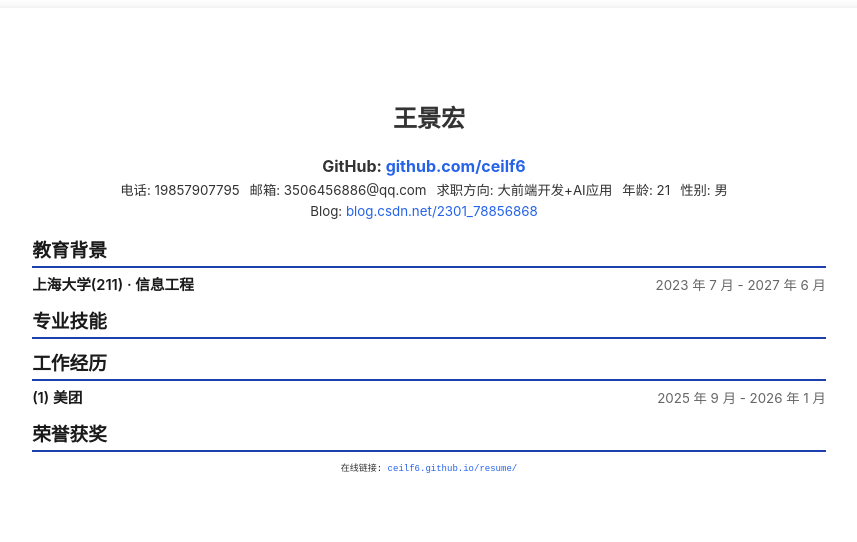
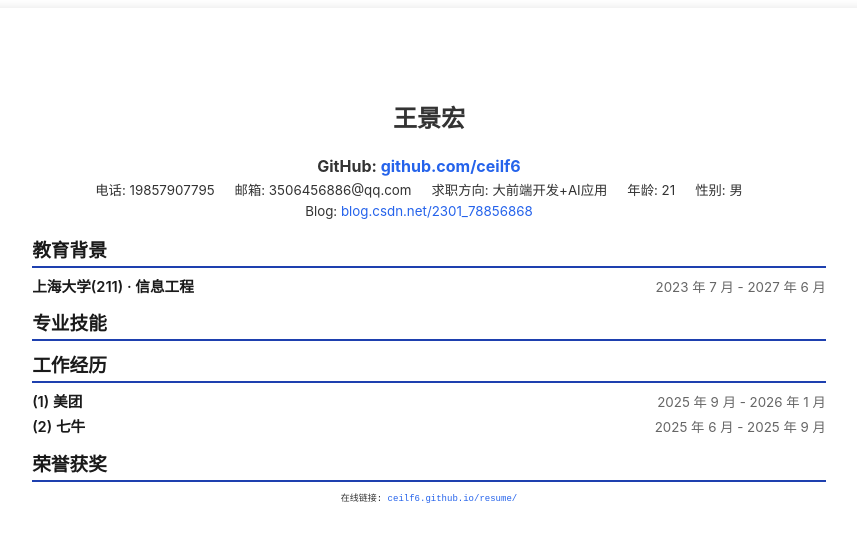
Before and after one commit to ceilf6/resume, a React (Vite) app: page / in a window 1280 px wide. Shown: the top 542 px of the page, without its empty margins (211-1068 px from the left). Built offline with nearby package versions, Linux system fonts and the light colour scheme.

Commit message:
feat: 提高ItemHeader的语义化使用 h3 ，同时通过控制header-left的css管理 h3 的 margin

```diff
--- a/component/ItemHeader/ItemHeader.css
+++ b/component/ItemHeader/ItemHeader.css
@@ -7,15 +7,16 @@
   display: flex;
   justify-content: space-between;
   align-items: baseline;
-  gap: 16px;
-  margin-bottom: 8px;
 }
 
 .item-header__left {
+  /* 和 reset.css 的 h3 保持统一，同时提高组件的独立性所以再次书写一遍 */
   font-size: 11pt;
   font-weight: 600;
   color: #1a1a1a;
   flex-shrink: 0;
+  margin-top: 2px;
+  margin-bottom: 0;
 }
 
 .item-header__right {
--- a/component/ItemHeader/ItemHeader.tsx
+++ b/component/ItemHeader/ItemHeader.tsx
@@ -115,7 +115,7 @@ const ItemHeader: React.FC<ItemHeaderProps> = ({
 
   return (
     <div className={`item-header ${className}`.trim()}>
-      <div className="item-header__left">{leftContent}</div>
+      <h3 className="item-header__left">{leftContent}</h3>
       <time className="item-header__right" dateTime={dateTime}>
         {displayText}
       </time>
--- a/css/reset.css
+++ b/css/reset.css
@@ -10,7 +10,7 @@ dd {
 }
 
 dl dd {
-    margin-right: 10px;
+    margin-right: 20px;
 }
 
 footer {
@@ -39,6 +39,11 @@ h2 {
     font-weight: 600;
 }
 
+h3 {
+    font-size: 11pt;
+    font-weight: 600;
+}
+
 a {
     color: #2563eb;
     /* 这种链接蓝色更不影响观感 */
--- a/src/App.tsx
+++ b/src/App.tsx
@@ -7,7 +7,6 @@ const App: React.FC = () => {
       {/* 顶部信息 */}
       <header>
         <h1>王景宏</h1>
-
         <address className="contact">
           <dl>
             {/* Github地址（important） */}
@@ -19,7 +18,6 @@ const App: React.FC = () => {
                 </dd>
               </div>
             </strong>
-
             {/* 基本信息 */}
             <div className="row">
               <dt>电话: </dt>
@@ -39,7 +37,6 @@ const App: React.FC = () => {
               <dt>性别: </dt>
               <dd>男</dd>
             </div>
-
             {/* 博客链接 */}
             <div className="row">
               <dt>Blog: </dt>
@@ -85,6 +82,16 @@ const App: React.FC = () => {
               endMonth={1}
             />
           </div>
+          {/* 经历2: 七牛 */}
+          <div>
+            <ItemHeader
+              leftContent='(2) 七牛'
+              startYear={2025}
+              startMonth={6}
+              endYear={2025}
+              endMonth={9}
+            />
+          </div>
         </section>
 
         {/* 荣誉获奖 */}
```
